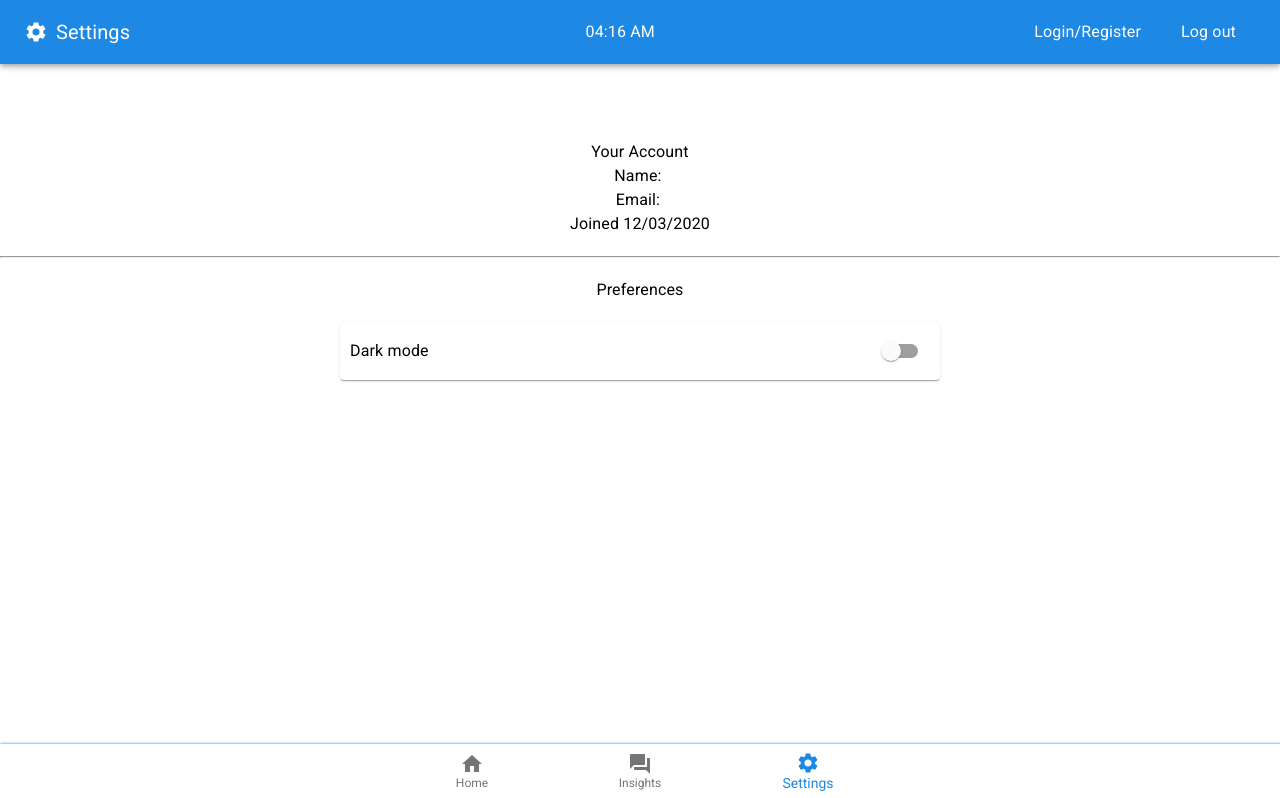
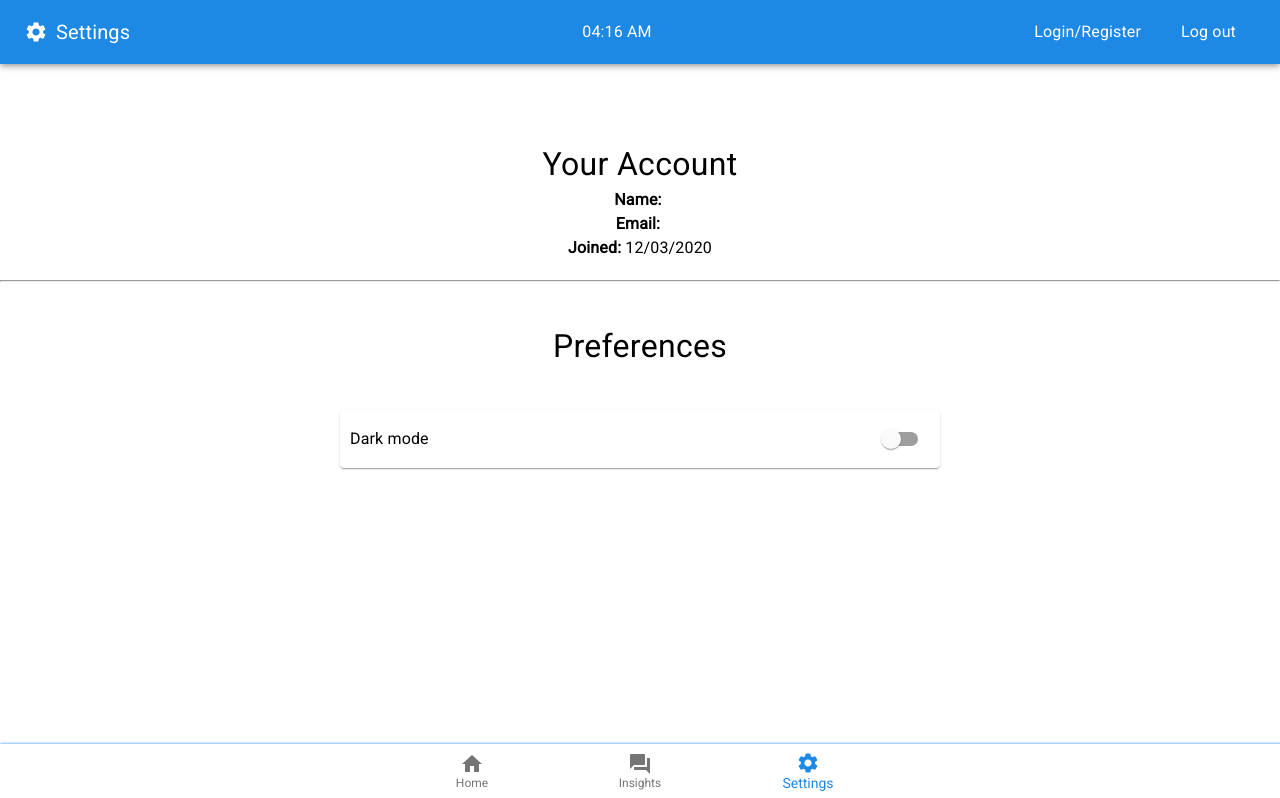
Before and after one commit to DannyMichaels/care, a React (Create React App) app in the folder client/: page /settings in a window 1280 px wide. Shown: the top 798 px of the page. Built offline with nearby package versions, Linux system fonts and the light colour scheme; no server answers; sample sign-in values are in the browser's storage.

Commit message:
comments

```diff
--- a/client/src/components/Context/DarkModeContext.jsx
+++ b/client/src/components/Context/DarkModeContext.jsx
@@ -4,7 +4,7 @@ import { yellow, red, blue } from "@material-ui/core/colors";
 
 const DarkModeContext = React.createContext([{}, () => {}]);
 function DarkModeProvider({ children }) {
-  const [darkMode, setDarkMode] = useState("light");
+  const [darkMode, setDarkMode] = useState("");
   const palletType = darkMode === "dark" ? "dark" : "light";
   const themeTextColor = darkMode === "dark" ? "#fff" : "#000";
 
@@ -38,7 +38,10 @@ function DarkModeProvider({ children }) {
         ? setDarkMode("light")
         : setDarkMode("dark");
     } else {
+      // if you want darkMode to be off by default, do
+      // setDarkMode("light")
       setDarkMode("light");
+      // and then do localStorage.setItem("darkMode,"light")
       localStorage.setItem("darkMode", "light");
     }
   }, []);
--- a/client/src/layouts/Layout/Header.jsx
+++ b/client/src/layouts/Layout/Header.jsx
@@ -30,7 +30,7 @@ export default function Header({ title }) {
       flexGrow: 0.5,
     },
     timeClass: {
-      flexGrow: location.pathname === "/settings" ? 5 : 0.5,
+      flexGrow: location.pathname === "/settings" ? 5.5 : 0.5,
       textAlign: location.pathname === "/settings" ? "center" : "default",
     },
     userName: {
--- a/client/src/screens/main/Settings.jsx
+++ b/client/src/screens/main/Settings.jsx
@@ -26,15 +26,36 @@ export default function Settings() {
       [theme.breakpoints.up("md")]: {
         maxWidth: "600px",
       },
-      [theme.breakpoints.up("lg")]: {
-        maxWidth: "800",
-      },
       [theme.breakpoints.up("xl")]: {
         maxWidth: "41.5vw",
       },
     },
     categories: {
       textAlign: "center",
+      padding: "20px",
+      fontSize: "1.5rem",
+      [theme.breakpoints.up("md")]: {
+        fontSize: "1.7rem",
+      },
+      [theme.breakpoints.up("lg")]: {
+        fontSize: "2rem",
+      },
+      [theme.breakpoints.up("xl")]: {
+        fontSize: "2.2rem",
+      },
+    },
+    accountTitle: {
+      textAlign: "center",
+      fontSize: "1.5rem",
+      [theme.breakpoints.up("md")]: {
+        fontSize: "1.7rem",
+      },
+      [theme.breakpoints.up("lg")]: {
+        fontSize: "2rem",
+      },
+      [theme.breakpoints.up("xl")]: {
+        fontSize: "2.2rem",
+      },
     },
     card: {
       display: "flex",
@@ -64,8 +85,12 @@ export default function Settings() {
   const [switchState, setSwitchState] = useState(() => {
     let state = localStorage.getItem("switchState");
     if (state !== null) {
+      // dark mode is on by default
+      // if you want light mode to be on by default change it to :
+      // return state === "true" ? true : false;
       return state === "true" ? true : false;
     }
+    // change this to return false if you want it to be light mode on default
     return false;
   });
 
@@ -86,16 +111,15 @@ export default function Settings() {
   return (
     <Layout title="Settings">
       <div className={classes.userContainer}>
-        <Typography className={classes.userText}>Your Account</Typography>
-
+        <Typography className={classes.accountTitle}>Your Account</Typography>
         <Typography className={classes.userText}>
-          Name:&nbsp;{currentUser?.name}
+          <strong>Name:</strong>&nbsp;{currentUser?.name}
         </Typography>
         <Typography className={classes.userText}>
-          Email:&nbsp;{currentUser?.email}
+          <strong>Email:</strong>&nbsp;{currentUser?.email}
         </Typography>
         <Typography>
-          Joined&nbsp;
+          <strong>Joined:</strong>&nbsp;
           <Moment format="MM/DD/yyyy">{userDate}</Moment>
         </Typography>
       </div>
```
Also changed, not shown: 1 other file (tests, documents, lock files or other folders).
